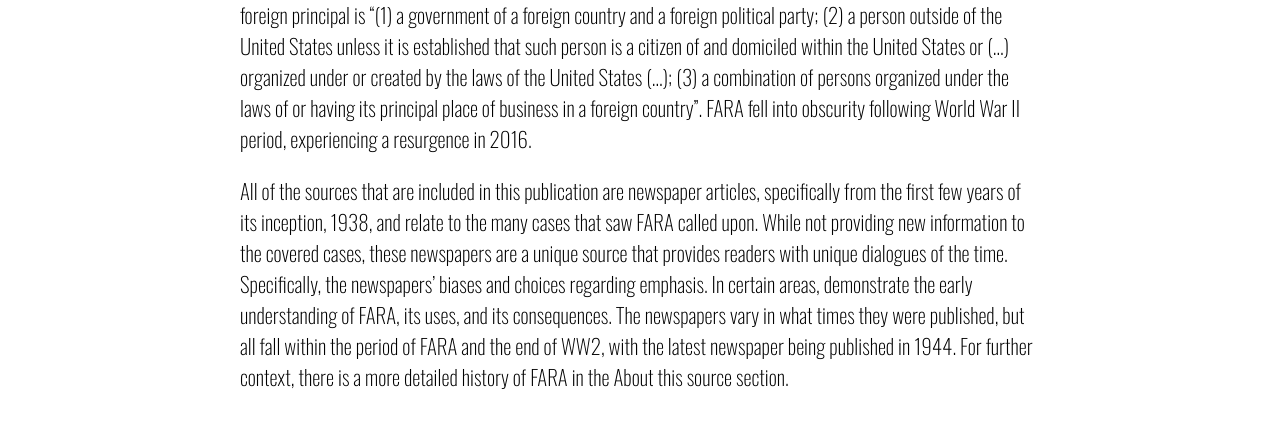
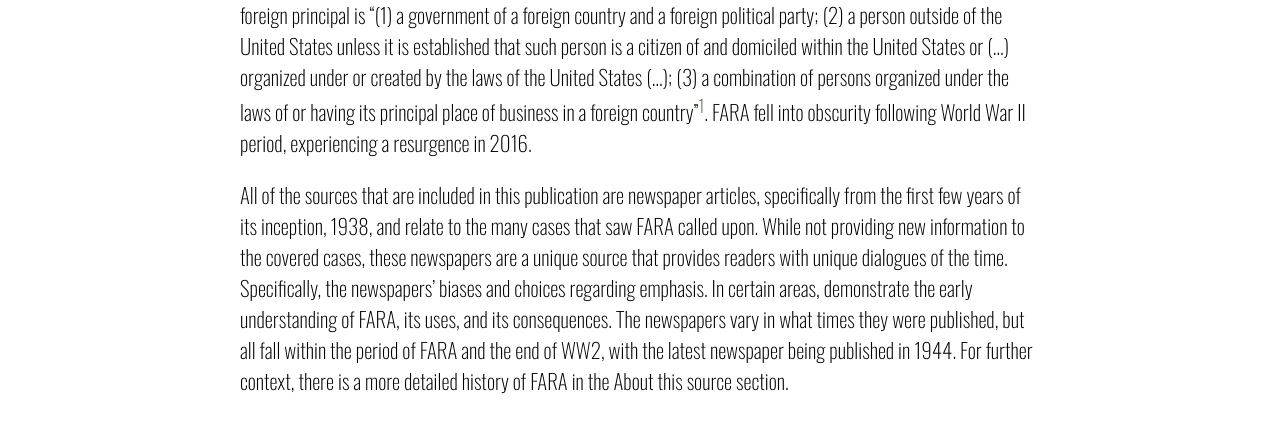
Before and after one commit to tonylira0327/forgn_agnt, a Jekyll site: the page built from index.markdown, in a window 1280 px wide and 900 px high. Shown: the part 458-890 px from the top of the window. Built offline with Jekyll 4.4.1, drawn with Linux system fonts in a browser that asks for light colours; some of the changed text lies outside the part shown.

Commit message:
Update index.markdown

```diff
--- a/index.markdown
+++ b/index.markdown
@@ -6,12 +6,13 @@ layout: single_page
 
 # Introduction
 
-FARA, or the Foreign Agent Registration Act, is a law passed in 1938. Its main purpose is to enforce transparency of foreign agents, who are persons influenced by a foreign principal. As defined by FARA’s official documentation a foreign principal is “(1) a government of a foreign country and a foreign political party; (2) a person outside of the United States unless it is established that such person is a citizen of and domiciled within the United States or (...) organized under or created by the laws of the United States (...); (3) a combination of persons organized under the laws of or having its principal place of business in a foreign country”. FARA fell into obscurity following World War II period, experiencing a resurgence in 2016.
+FARA, or the Foreign Agent Registration Act, is a law passed in 1938. Its main purpose is to enforce transparency of foreign agents, who are persons influenced by a foreign principal. As defined by FARA’s official documentation a foreign principal is “(1) a government of a foreign country and a foreign political party; (2) a person outside of the United States unless it is established that such person is a citizen of and domiciled within the United States or (...) organized under or created by the laws of the United States (...); (3) a combination of persons organized under the laws of or having its principal place of business in a foreign country”[^1]. FARA fell into obscurity following World War II period, experiencing a resurgence in 2016.
 
 All of the sources that are included in this publication are newspaper articles, specifically from the first few years of its inception, 1938, and relate to the many cases that saw FARA called upon. While not providing new information to the covered cases, these newspapers are a unique source that provides readers with unique dialogues of the time. Specifically, the newspapers' biases and choices regarding emphasis. In certain areas, demonstrate the early understanding of FARA, its uses, and its consequences. The newspapers vary in what times they were published, but all fall within the period of FARA and the end of WW2, with the latest newspaper being published in 1944. For further context, there is a more detailed history of FARA in the About this source section.
 
 # The Source
 
+{% include media_next.html pages=media %}
 {% include media_next.html pages=media %}
 {% include media_next.html pages=media %}
 {% include media_next.html pages=media %}
```
Also changed, not shown: other parts of index.markdown (+3 -1 lines).
